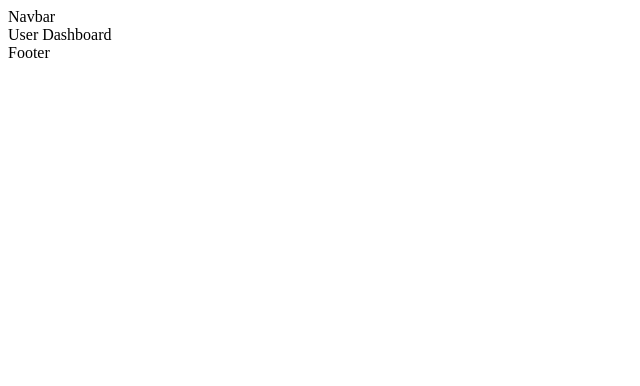
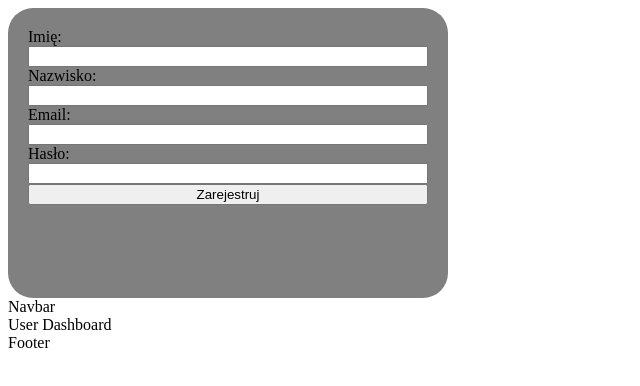
Before and after one commit to infoshareacademy/jfddr6-team-kanuni-team, a React (Create React App) app: page /userdashboard in a window 1280 px wide. Shown: the top 386 px of the page, without its empty margins (0-640 px from the left). Built offline with nearby package versions, Linux system fonts and the light colour scheme; a web font is replaced by a local one.

Commit message:
Add part of register logic in Register.js

```diff
--- a/package.json
+++ b/package.json
@@ -6,6 +6,8 @@
     "@testing-library/jest-dom": "^5.16.4",
     "@testing-library/react": "^13.1.1",
     "@testing-library/user-event": "^13.5.0",
+    "firebase": "^9.7.0",
+    "firestore": "^1.1.6",
     "react": "^18.1.0",
     "react-dom": "^18.1.0",
     "react-router-dom": "^6.3.0",
--- a/src/App.js
+++ b/src/App.js
@@ -4,10 +4,12 @@ import UserDashboard from './components/UserDashboard';
 import Navbar from './components/Navbar/Navbar.js';
 import { BrowserRouter, Route, Routes } from 'react-router-dom';
 import Login from './components/Login/Login.js';
+import Register from './components/Register/Register.js';
 
 function App() {
   return (
     <div>
+      <Register />
       <Navbar />
       <BrowserRouter>
         <Routes>
--- a/src/components/Register/Register.js
+++ b/src/components/Register/Register.js
@@ -1,15 +1,65 @@
 import { useState } from 'react';
 import Button from '../Auxiliary/Button';
+import { createUserWithEmailAndPassword } from 'firebase/auth';
+// import { setDoc, doc } from 'firebase/firestore';
+import { auth } from '../../data/db';
+
 const Register = () => {
+  const [nameInput, setNameInput] = useState('');
+  const [lastNameInput, setLastNameInput] = useState('');
   const [emailInput, setEmailInput] = useState('');
-  const handlerSubmit = () => {};
+  const [passwordInput, setPasswordInput] = useState('');
+  const [userID, setUserID] = useState('');
+
+  const registerAuth = async (email, password) => {
+    const response = await createUserWithEmailAndPassword(auth, email, password).then((res) =>
+      setUserID(res.user.uid),
+    );
+    // console.log(response.user.uid);
+    // setUserID(response.user.uid);
+  };
+
+  const handlerRegister = (e) => {
+    e.preventDefault();
+    registerAuth(emailInput, passwordInput);
+    console.log(emailInput, passwordInput, nameInput, lastNameInput, userID);
+    // setEmailInput('');
+    // setPasswordInput('');
+  };
   return (
-    <form onSubmit={handlerSubmit}>
+    <form onSubmit={(e) => handlerRegister(e)}>
+      <label htmlFor="name">Imię: </label>
+      <input
+        type="text"
+        id="name"
+        value={nameInput}
+        onChange={(e) => setNameInput(e.target.value)}
+      />
+
+      <label htmlFor="lastName">Nazwisko: </label>
+      <input
+        type="text"
+        id="lastName"
+        value={lastNameInput}
+        onChange={(e) => setLastNameInput(e.target.value)}
+      />
+
       <label htmlFor="email">Email: </label>
-      <input type="email" id="email" />
-      <label htmlFor="password">Password: </label>
-      <input type="password" id="password" />
-      <Button buttonText={'Zaloguj'} />
+      <input
+        type="email"
+        id="email"
+        value={emailInput}
+        onChange={(e) => setEmailInput(e.target.value)}
+      />
+
+      <label htmlFor="password">Hasło: </label>
+      <input
+        type="password"
+        id="password"
+        value={passwordInput}
+        onChange={(e) => setPasswordInput(e.target.value)}
+      />
+      <Button buttonText={'Zarejestruj'} />
     </form>
   );
 };
```
Also changed, not shown: 1 other file (tests, documents, lock files or other folders).
